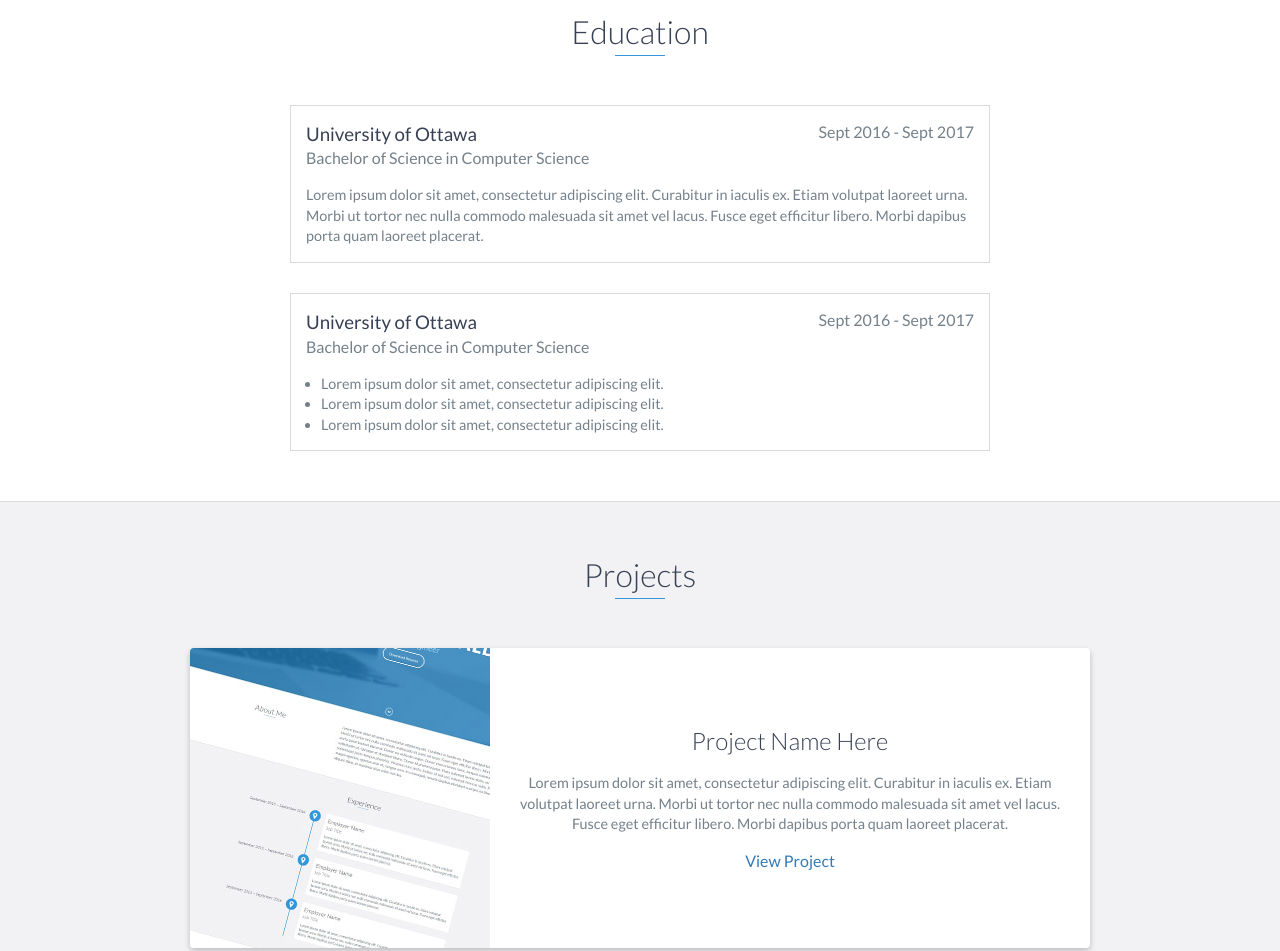
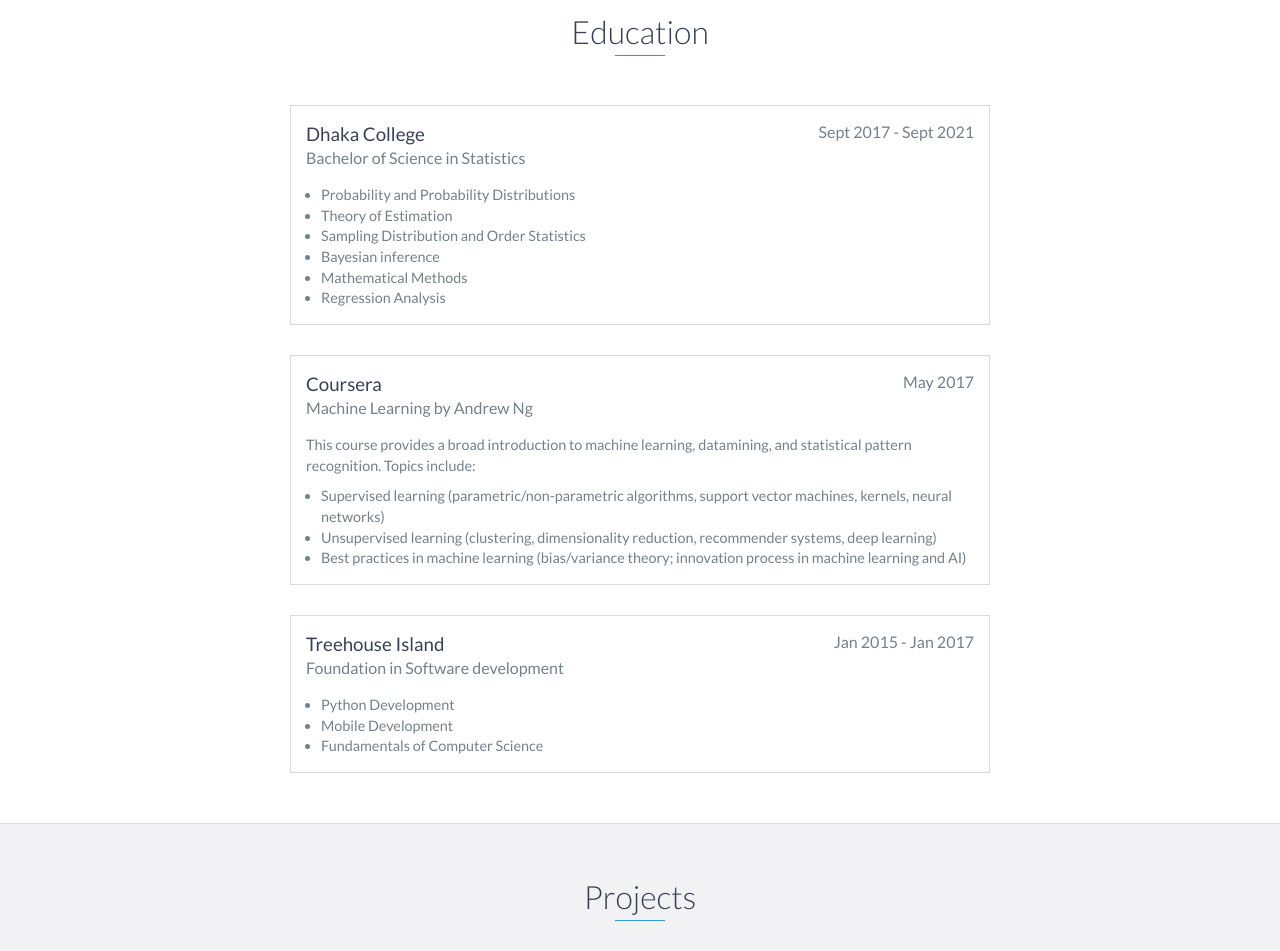
Before and after one commit to niyamatalmass/niyamatalmass.github.io, a website: page index.html in a window 1280 px wide. Shown: the part 1960-2911 px from the top of the page. Drawn offline with nearby package versions, Linux system fonts and the light colour scheme.

Commit message:
update education

```diff
--- a/index.html
+++ b/index.html
@@ -116,32 +116,74 @@
     <div id="education">
         <h2 class="heading">Education</h2>
         <div class="education-block">
-            <h3>University of Ottawa</h3>
-            <span class="education-date">Sept 2016 - Sept 2017</span>
-            <h4>Bachelor of Science in Computer Science</h4>
-            <p>
-                Lorem ipsum dolor sit amet, consectetur adipiscing elit. Curabitur in iaculis ex. Etiam volutpat laoreet urna. Morbi ut tortor nec nulla commodo malesuada sit amet vel lacus. Fusce eget efficitur libero. Morbi dapibus porta quam laoreet placerat.
-            </p>
+            <h3>Dhaka College</h3>
+            <span class="education-date">Sept 2017 - Sept 2021</span>
+            <h4>Bachelor of Science in Statistics</h4>
+            <!-- <p>
+                Modules: Probability and Probability Distributions, Theory of Estimation, Sampling Distribution and Order Statistics, Operations Research, Mathematical Methods, Regression Analysis
+            </p> -->
+            <ul>
+                <li>
+                    Probability and Probability Distributions
+                </li>
+                <li>
+                    Theory of Estimation
+                </li>
+                <li>
+                    Sampling Distribution and Order Statistics
+                </li>
+                <li>
+                    Bayesian inference
+                </li>
+                <li>
+                    Mathematical Methods
+                </li>
+                <li>
+                    Regression Analysis
+                </li>
+            </ul>
         </div>
         <!-- End .education-block -->
 
         <div class="education-block">
-            <h3>University of Ottawa</h3>
-            <span class="education-date">Sept 2016 - Sept 2017</span>
-            <h4>Bachelor of Science in Computer Science</h4>
-            <ul>
+            <h3>Coursera</h3>
+            <span class="education-date">May 2017</span>
+            <h4>Machine Learning by Andrew Ng</h4>
+            <p>
+                This course provides a broad introduction to machine learning, datamining, and statistical pattern recognition. Topics include:
+            </p>
+            <ul style="margin-top:10px;">
                 <li>
-                    Lorem ipsum dolor sit amet, consectetur adipiscing elit.
+                    Supervised learning (parametric/non-parametric algorithms, support vector machines, kernels, neural networks)
                 </li>
                 <li>
-                    Lorem ipsum dolor sit amet, consectetur adipiscing elit.
+                    Unsupervised learning (clustering, dimensionality reduction, recommender systems, deep learning)
                 </li>
                 <li>
-                    Lorem ipsum dolor sit amet, consectetur adipiscing elit.
+                    Best practices in machine learning (bias/variance theory; innovation process in machine learning and AI)
                 </li>
             </ul>
         </div>
         <!-- End .education-block -->
+		<div class="education-block">
+            <h3>Treehouse Island</h3>
+            <span class="education-date">Jan 2015 - Jan 2017</span>
+            <h4>Foundation in Software development</h4>
+            <ul>
+                <li>
+                    Python Development
+                </li>
+                <li>
+                    Mobile Development
+                </li>
+                <li>
+                    Fundamentals of Computer Science
+                </li>
+            </ul>
+        </div>
+        <!-- End .education-block -->
+
+
     </div>
     <!-- End #education -->
 
```
